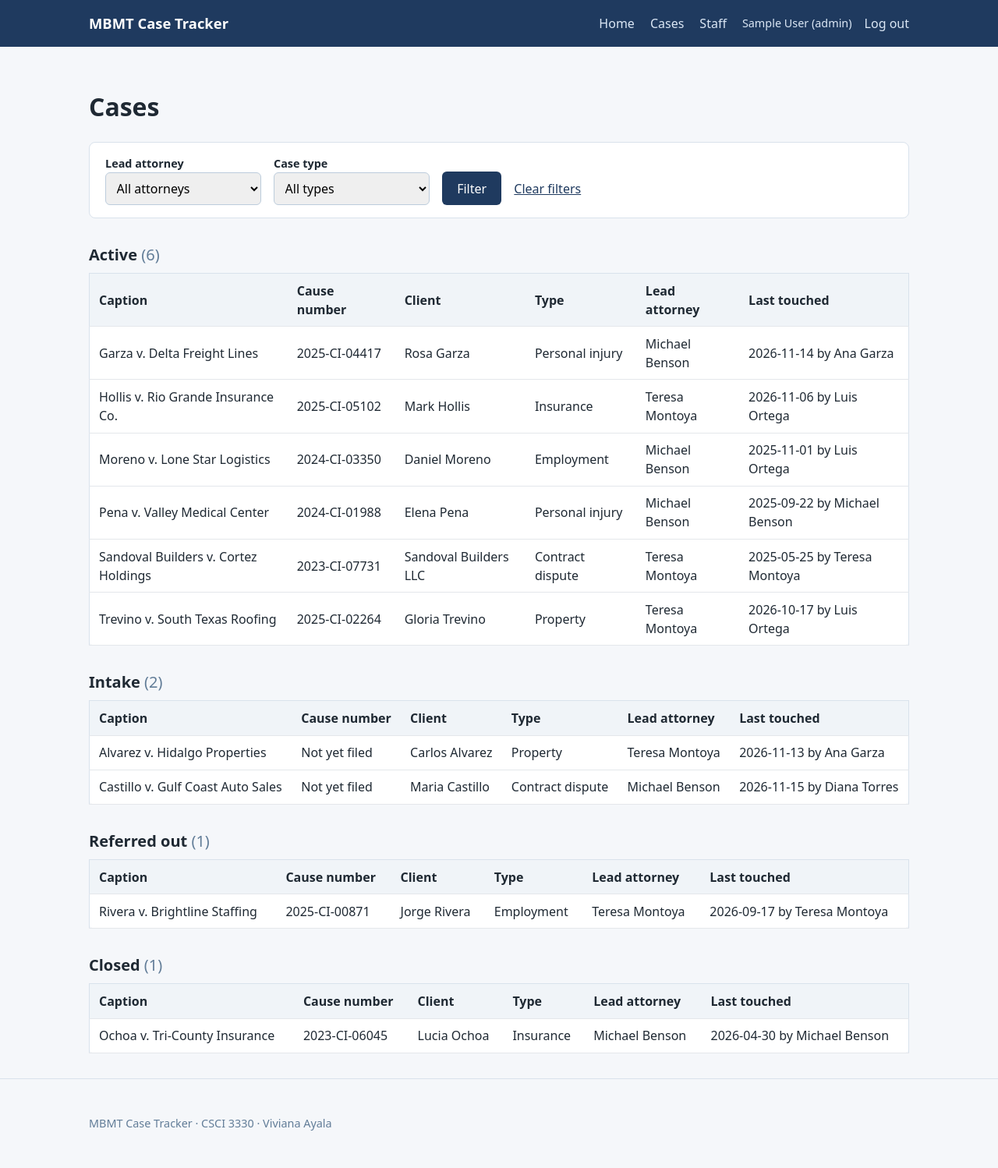
After one commit to Vayala13/VA-3330-Final-Proj-App, a Node server app: page /cases in a window 1280 px wide. The commit adds this page. Shown: the whole page at 78% size. Run offline with Node 20, Linux system fonts and the light colour scheme; the visitor is signed in with stand-in values (Sample User, id 1); some libraries are stand-ins or nearby versions.

Commit message:
Add case list page grouped by status with attorney and case type filters

```diff
--- /dev/null
+++ b/controllers/casesController.js
@@ -0,0 +1,17 @@
+import { listCasesByStatus, parseCaseFilters, getAttorneys } from "../services/caseService.js";
+import { CASE_TYPES } from "../services/constants.js";
+
+export function listCases(req, res, next) {
+  try {
+    const filters = parseCaseFilters(req.query);
+    res.render("cases.ejs", {
+      title: "Cases",
+      groups: listCasesByStatus(filters),
+      attorneys: getAttorneys(),
+      caseTypes: Object.values(CASE_TYPES),
+      filters
+    });
+  } catch (error) {
+    next(error);
+  }
+}
--- a/public/css/styles.css
+++ b/public/css/styles.css
@@ -197,3 +197,60 @@ body {
   background: #f0f4f8;
   font-weight: 600;
 }
+
+.filter-bar {
+  display: flex;
+  flex-wrap: wrap;
+  align-items: flex-end;
+  gap: 1rem;
+  background: #fff;
+  border: 1px solid #d9e2ec;
+  border-radius: 8px;
+  padding: 1rem 1.25rem;
+}
+
+.filter-bar label {
+  display: block;
+  font-weight: 600;
+  font-size: 0.9rem;
+}
+
+.filter-bar select {
+  padding: 0.5rem 0.6rem;
+  border: 1px solid #bcccdc;
+  border-radius: 6px;
+  font: inherit;
+  min-width: 200px;
+}
+
+.filter-bar .btn {
+  margin-top: 0;
+}
+
+.clear-link {
+  color: #1f3a5f;
+  padding-bottom: 0.6rem;
+}
+
+.nowrap {
+  white-space: nowrap;
+}
+
+.case-group {
+  margin-top: 2rem;
+}
+
+.case-group h2 {
+  font-size: 1.25rem;
+  margin-bottom: 0.5rem;
+}
+
+.count {
+  color: #627d98;
+  font-weight: 400;
+}
+
+.empty {
+  color: #627d98;
+  font-style: italic;
+}
--- a/server.js
+++ b/server.js
@@ -4,6 +4,7 @@ import morgan from "morgan";
 import homeRouter from "./routes/home.js";
 import authRouter from "./routes/auth.js";
 import staffRouter from "./routes/staff.js";
+import casesRouter from "./routes/cases.js";
 import { securityHeaders, sessionMiddleware, csrfProtection } from "./middleware/security.js";
 import {
   passportInitialize,
@@ -36,6 +37,7 @@ app.use("/", authRouter);
 // Everything below requires a signed-in user.
 app.use(ensureAuthenticated);
 app.use("/", homeRouter);
+app.use("/cases", casesRouter);
 app.use("/staff", staffRouter);
 
 app.use(notFound);
--- /dev/null
+++ b/services/caseService.js
@@ -0,0 +1,58 @@
+import { db } from "./dataStore.js";
+import { getAllUsers, findUserById } from "./userService.js";
+import { CASE_STATUSES, CASE_TYPES, ROLES } from "./constants.js";
+import { isGoodStringParam } from "./validation.js";
+import { ValidationError } from "./errors.js";
+
+export function getAttorneys() {
+  return getAllUsers().filter((user) => user.role === ROLES.ATTORNEY);
+}
+
+// Turns the case list's query string into filters. Empty values mean "all".
+export function parseCaseFilters({ attorneyId, type } = {}) {
+  const filters = { attorneyId: null, type: null };
+
+  if (isGoodStringParam(attorneyId)) {
+    const id = Number(attorneyId);
+    if (!getAttorneys().some((attorney) => attorney.userId === id)) {
+      throw new ValidationError("Choose an attorney from the list.");
+    }
+    filters.attorneyId = id;
+  }
+
+  if (isGoodStringParam(type)) {
+    if (!Object.values(CASE_TYPES).includes(type)) {
+      throw new ValidationError("Choose a case type from the list.");
+    }
+    filters.type = type;
+  }
+
+  return filters;
+}
+
+const toListRow = (matter) => ({
+  caseId: matter.caseId,
+  caption: matter.caption,
+  causeNumber: matter.causeNumber,
+  clientName: matter.clientName,
+  type: matter.type,
+  leadAttorneyName: findUserById(matter.leadAttorneyId)?.name ?? "Unknown",
+  lastTouchedByName: findUserById(matter.lastTouchedBy)?.name ?? "Unknown",
+  lastTouchedDate: matter.lastTouchedDate
+});
+
+// Returns one group per status, in CASE_STATUSES order, each sorted by caption. Empty groups are kept.
+export function listCasesByStatus({ attorneyId = null, type = null } = {}) {
+  const matching = db.cases.filter(
+    (matter) =>
+      (attorneyId === null || matter.leadAttorneyId === attorneyId) && (type === null || matter.type === type)
+  );
+
+  return Object.values(CASE_STATUSES).map((status) => ({
+    status,
+    cases: matching
+      .filter((matter) => matter.status === status)
+      .sort((a, b) => a.caption.localeCompare(b.caption))
+      .map(toListRow)
+  }));
+}
--- /dev/null
+++ b/views/cases.ejs
@@ -0,0 +1,65 @@
+<%- include("partials/header.ejs") %>
+
+<h1>Cases</h1>
+
+<form action="/cases" method="GET" class="filter-bar">
+  <div>
+    <label for="attorneyId">Lead attorney</label>
+    <select id="attorneyId" name="attorneyId">
+      <option value="">All attorneys</option>
+      <% attorneys.forEach((attorney) => { %>
+        <option value="<%= attorney.userId %>" <%= filters.attorneyId === attorney.userId ? "selected" : "" %>><%= attorney.name %></option>
+      <% }) %>
+    </select>
+  </div>
+
+  <div>
+    <label for="type">Case type</label>
+    <select id="type" name="type">
+      <option value="">All types</option>
+      <% caseTypes.forEach((caseType) => { %>
+        <option value="<%= caseType %>" <%= filters.type === caseType ? "selected" : "" %>><%= caseType %></option>
+      <% }) %>
+    </select>
+  </div>
+
+  <button type="submit" class="btn">Filter</button>
+  <a href="/cases" class="clear-link">Clear filters</a>
+</form>
+
+<% groups.forEach((group) => { %>
+  <section class="case-group">
+    <h2><%= group.status %> <span class="count">(<%= group.cases.length %>)</span></h2>
+
+    <% if (group.cases.length === 0) { %>
+      <p class="empty">No <%= group.status.toLowerCase() %> cases match these filters.</p>
+    <% } else { %>
+      <table class="data-table">
+        <thead>
+          <tr>
+            <th>Caption</th>
+            <th>Cause number</th>
+            <th>Client</th>
+            <th>Type</th>
+            <th>Lead attorney</th>
+            <th>Last touched</th>
+          </tr>
+        </thead>
+        <tbody>
+          <% group.cases.forEach((matter) => { %>
+            <tr>
+              <td><%= matter.caption %></td>
+              <td class="nowrap"><%= matter.causeNumber %></td>
+              <td><%= matter.clientName %></td>
+              <td><%= matter.type %></td>
+              <td><%= matter.leadAttorneyName %></td>
+              <td><%= matter.lastTouchedDate %> by <%= matter.lastTouchedByName %></td>
+            </tr>
+          <% }) %>
+        </tbody>
+      </table>
+    <% } %>
+  </section>
+<% }) %>
+
+<%- include("partials/footer.ejs") %>
--- a/views/partials/nav.ejs
+++ b/views/partials/nav.ejs
@@ -1,6 +1,7 @@
 <nav class="site-nav" aria-label="Main">
   <% if (locals.currentUser) { %>
     <a href="/">Home</a>
+    <a href="/cases">Cases</a>
     <% if (currentUser.role === "admin") { %>
       <a href="/staff">Staff</a>
     <% } %>
```
Also changed, not shown: routes/cases.js (added, +8 -0 lines), services/caseService.test.js (added, +84 -0 lines).
